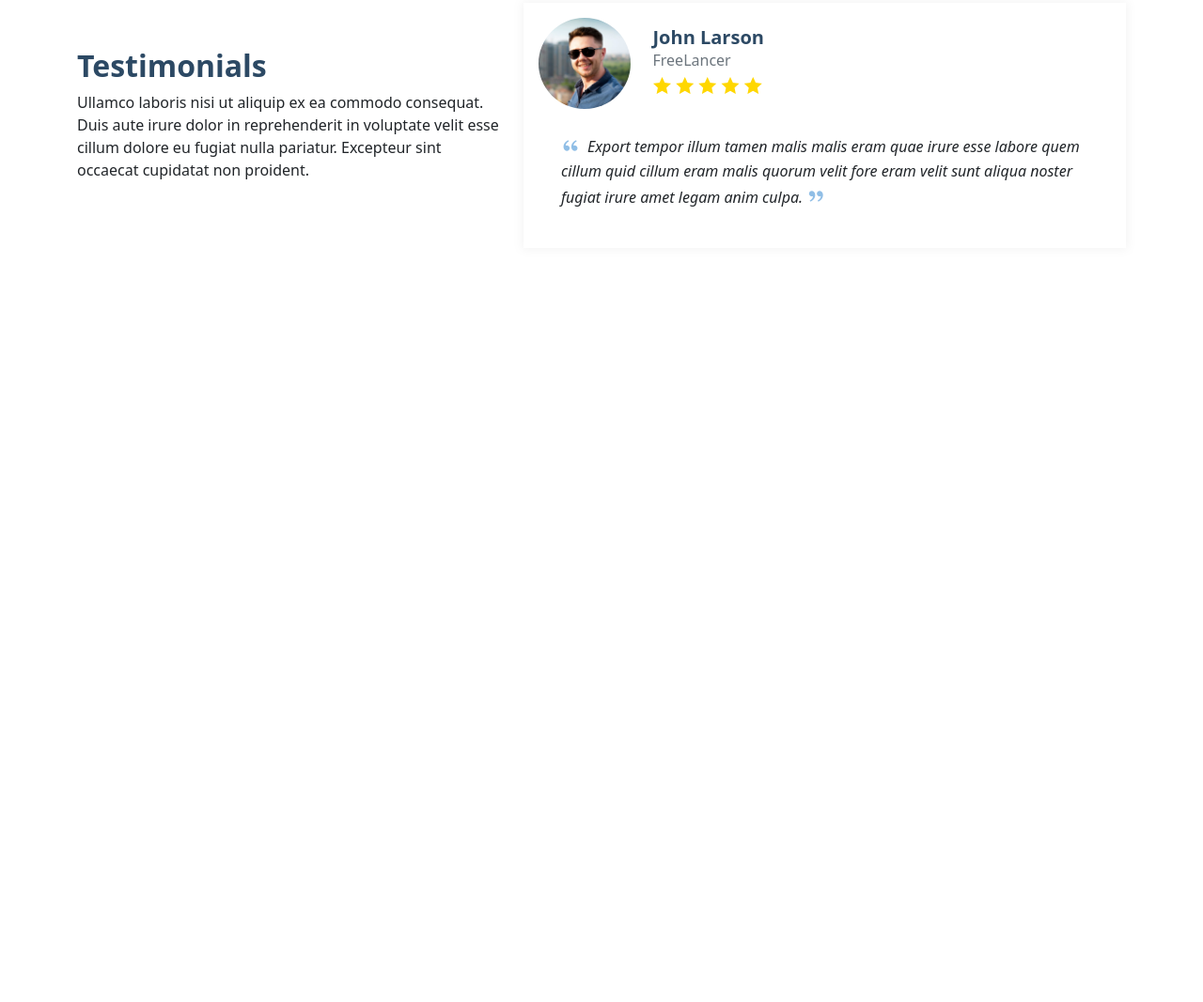
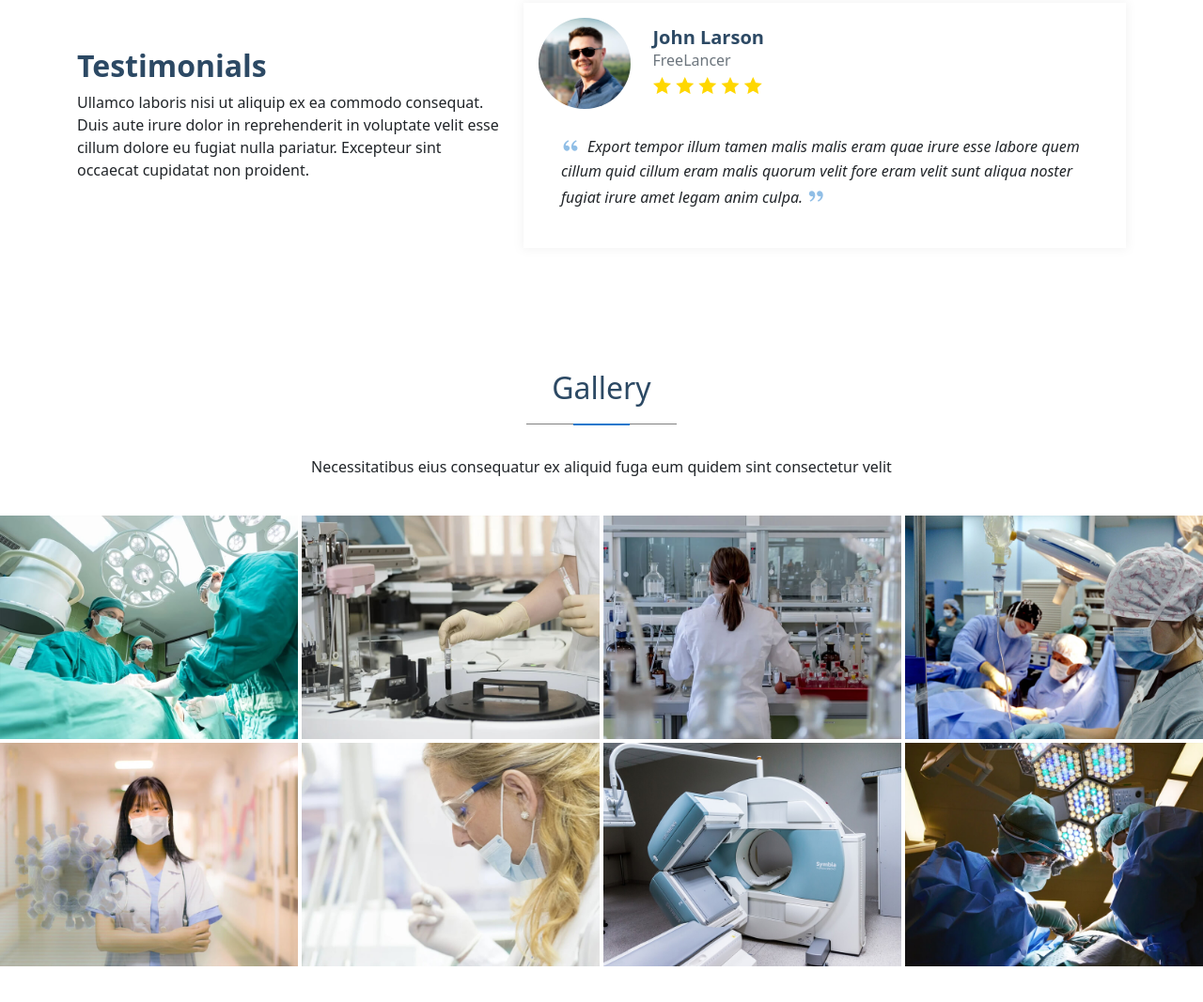
Before and after one commit to hassaanmuhammdhassaan-gif/medilab, a plain HTML site: page index.html in a window 1280 px wide. Shown: the part 5156-6223 px from the top of the page at 94% size. Before the commit the page ends 5485 px from the top, so only its background shows below. Drawn offline with nearby package versions, Linux system fonts and the light colour scheme.

Commit message:
eighth commit

```diff
--- a/assets/css/style.css
+++ b/assets/css/style.css
@@ -296,3 +296,12 @@ p {
    font-size: 20px;
 
 }
+.gallery-img {
+   overflow: hidden;
+}
+.gallery-img img {
+   transition: all .5s ease;
+}
+.gallery-img:hover img {
+   transform: scale(1.1);
+}
--- a/index.html
+++ b/index.html
@@ -955,12 +955,15 @@
                                 </div>
 
                             </div>
-                           <div class="p-4">
-                             <p class="fst-italic span-para"><span class="me-2 "><i class="ri-double-quotes-l"></i></span>Export tempor illum tamen malis malis eram quae irure esse labore quem cillum quid cillum
-                                eram malis quorum velit fore eram velit sunt aliqua noster fugiat irure amet legam anim
-                                culpa. <span><i class="ri-double-quotes-r"></i></span></p>
+                            <div class="p-4">
+                                <p class="fst-italic span-para"><span class="me-2 "><i
+                                            class="ri-double-quotes-l"></i></span>Export tempor illum tamen malis malis
+                                    eram quae irure esse labore quem cillum quid cillum
+                                    eram malis quorum velit fore eram velit sunt aliqua noster fugiat irure amet legam
+                                    anim
+                                    culpa. <span><i class="ri-double-quotes-r"></i></span></p>
 
-                           </div>
+                            </div>
                         </div>
 
                     </div>
@@ -968,6 +971,72 @@
                 </div>
 
             </div>
+
+        </section>
+        <!-- Gallery section start -->
+        <section id="Gallery" class="py-6">
+            <div class="service-heading">
+                <h2 class="my-tag text-center">Gallery</h2>
+                <p class="mt-5 text-center">Necessitatibus eius consequatur ex aliquid fuga eum quidem sint
+                    consectetur velit</p>
+            </div>
+            <div class="row g-1">
+                <div class="col-lg-3">
+                    <div class="gallery-img">
+                        <img src="./assets/images/gallery-1.jpg" class="img-fluid">
+                    </div>
+
+                </div>
+                 <div class="col-lg-3">
+                    <div  class="gallery-img">
+                        <img src="./assets/images/gallery-2.jpg" class="img-fluid">
+                    </div>
+
+                </div>
+                 <div class="col-lg-3">
+                    <div  class="gallery-img">
+                        <img src="./assets/images/gallery-3.jpg" class="img-fluid">
+                    </div>
+
+                </div>
+                 <div class="col-lg-3">
+                    <div  class="gallery-img">
+                        <img src="./assets/images/gallery-4.jpg" class="img-fluid">
+                    </div>
+
+                </div>
+                 <div class="col-lg-3">
+                    <div  class="gallery-img">
+                        <img src="./assets/images/gallery-5.jpg" class="img-fluid">
+                    </div>
+
+                </div>
+                 <div class="col-lg-3">
+                    <div  class="gallery-img">
+                        <img src="./assets/images/gallery-6.jpg" class="img-fluid">
+                    </div>
+
+                </div>
+                 <div class="col-lg-3">
+                    <div  class="gallery-img">
+                        <img src="./assets/images/gallery-7.jpg" class="img-fluid">
+                    </div>
+
+                </div>
+                 <div class="col-lg-3">
+                    <div  class="gallery-img">
+                        <img src="./assets/images/gallery-8.jpg" class="img-fluid">
+                    </div>
+
+                </div>
+
+
+            </div>
+
+
+
+
+
 
         </section>
 
```
Also changed, not shown: assets/images/gallery-1.jpg (added), assets/images/gallery-2.jpg (added), assets/images/gallery-3.jpg (added), assets/images/gallery-4.jpg (added), assets/images/gallery-5.jpg (added), assets/images/gallery-6.jpg (added), assets/images/gallery-7.jpg (added), assets/images/gallery-8.jpg (added).
